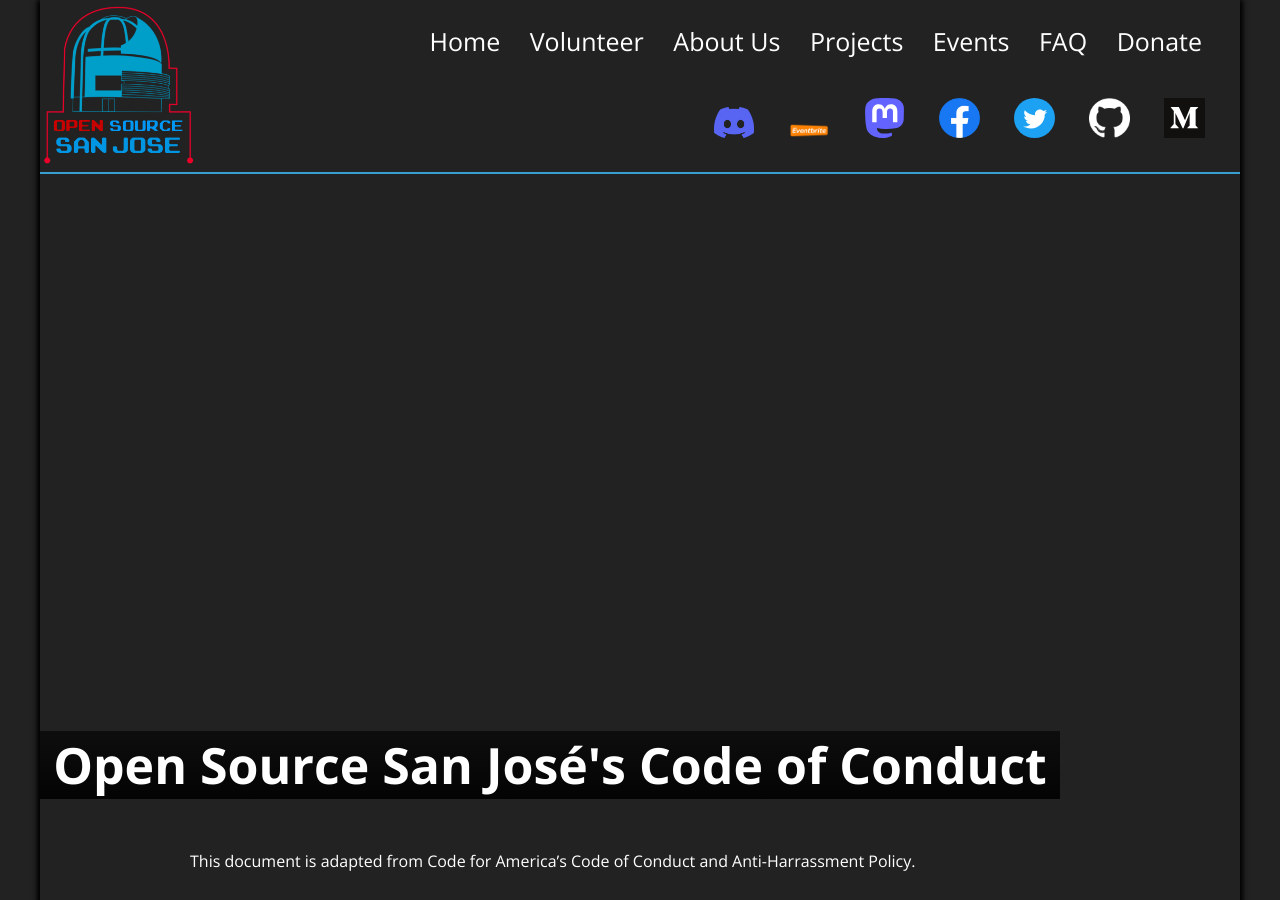
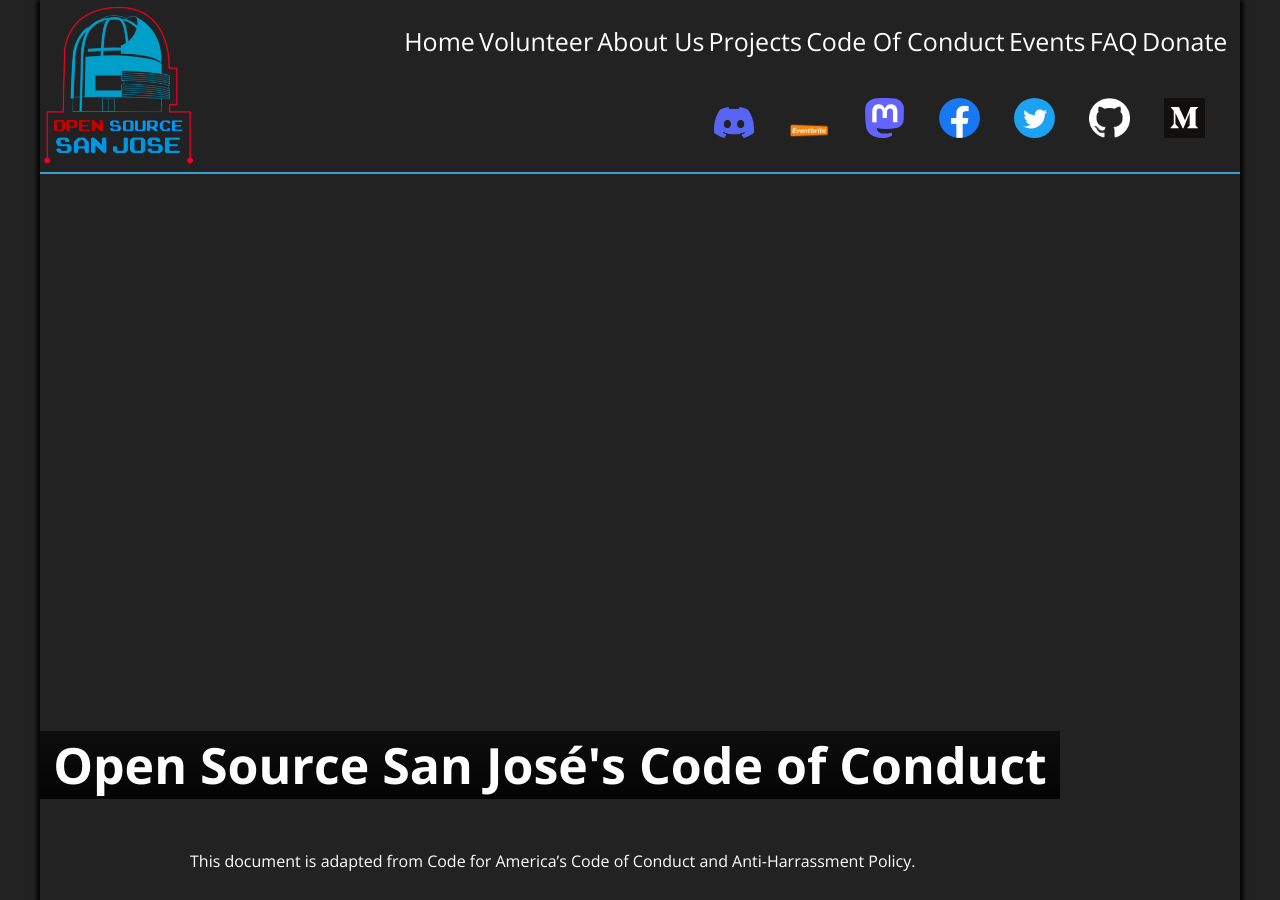
Before and after one commit to codeforsanjose/codeforsanjose.github.io, a Jekyll site: the page built from codeofconduct.html, in a window 1280 px wide and 900 px high. Built offline with Jekyll 4.4.1, drawn with Linux system fonts in a browser that asks for light colours; nearby versions of some CDN libraries.

Commit message:
connect code of conduct to nav

```diff
--- a/_includes/navigation.html
+++ b/_includes/navigation.html
@@ -1,6 +1,7 @@
 <a href="./volunteer.html">Volunteer</a>
 <a href="./about.html">About Us</a>
 <a href="./projects.html">Projects</a>
+<a href="./codeofconduct.html">Code Of Conduct</a>
 <a href="https://{{ site.contact.eventbrite }}.eventbrite.com/" target="_blank" rel="noopener noref">Events</a>
 <!-- <a href="https://apply.codeforsanjose.org/donate"
   target="_blank" rel="noopener noref">Donate</a> -->
```
